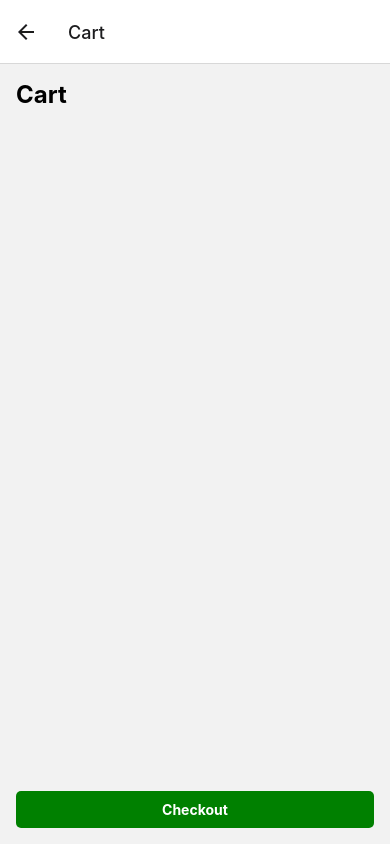
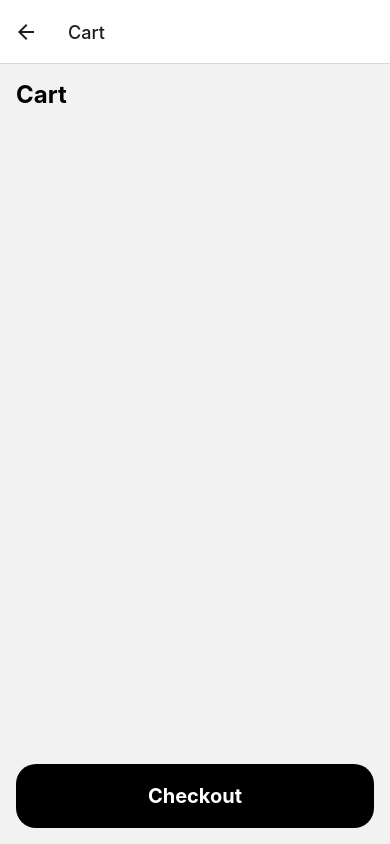
Before and after one commit to mphoChuene/Restuarant-app, a React Native app: screen /Cart in a window 390 px wide. Built offline with nearby package versions, Linux system fonts and the light colour scheme.

Commit message:
checkout button updated

```diff
--- a/Screens/Restaurant/Cart.js
+++ b/Screens/Restaurant/Cart.js
@@ -9,6 +9,8 @@ import {
   TouchableOpacity,
 } from "react-native";
 import { removeFromCart } from "../../redux/cartSlice";
+import SPACING from "../../config/SPACING";
+import colors from "../../config/Restaurant/colors";
 
 const Cart = () => {
   const cartItems = useSelector((state) => state.cart.cartItems);
@@ -45,7 +47,17 @@ const Cart = () => {
           </View>
         ))}
       </ScrollView>
-      <TouchableOpacity onPress={handleCheckout} style={styles.checkoutButton}>
+      <TouchableOpacity
+        onPress={handleCheckout}
+        style={{
+          width: "100%",
+          padding: SPACING * 2,
+          backgroundColor: colors.black,
+          flexDirection: "row",
+          alignItems: "center",
+          justifyContent: "center",
+          borderRadius: SPACING * 2,
+        }}>
         <Text style={styles.checkoutButtonText}>Checkout</Text>
       </TouchableOpacity>
     </View>
@@ -90,15 +102,16 @@ const styles = StyleSheet.create({
     color: "white",
   },
   checkoutButton: {
-    backgroundColor: "green",
+    backgroundColor: "black",
     padding: 10,
-    borderRadius: 5,
+    borderRadius: 15,
     marginTop: 10,
     alignItems: "center",
   },
   checkoutButtonText: {
-    color: "white",
-    fontWeight: "bold",
+    fontSize: SPACING * 2,
+    color: colors.white,
+    fontWeight: "700",
   },
 });
 
--- a/Screens/Restaurant/HomeScreen.js
+++ b/Screens/Restaurant/HomeScreen.js
@@ -22,7 +22,9 @@ const ITEM_WIDTH = width / 2 - SPACING * 3;
 
 const HomeScreen = () => {
   const [activeCategory, setActiveCategory] = useState(0);
+  const [cartItemCount, setCartItemCount] = useState(0);
   const navigation = useNavigation();
+
 
   return (
     <SafeAreaView>
```
